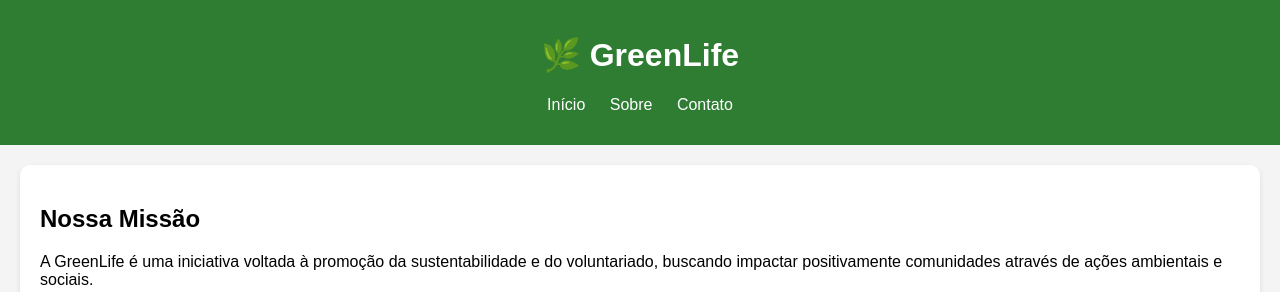
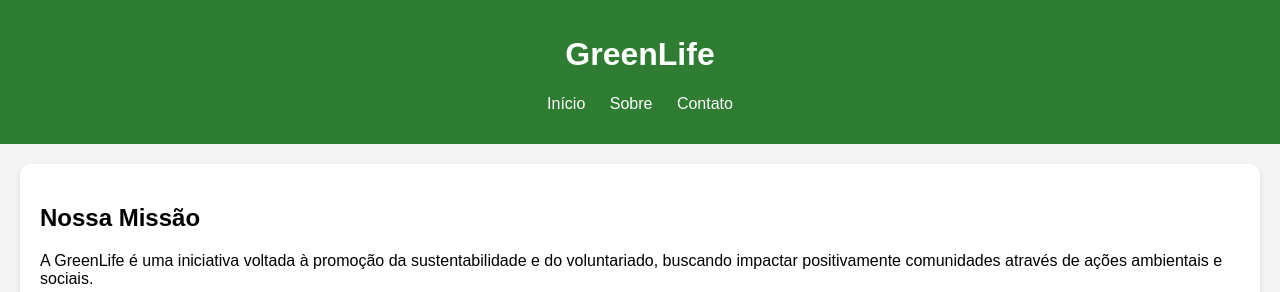
Before and after one commit to Biel2205/greenlife-institucional, a plain HTML site: page index.html in a window 1280 px wide. Shown: the top 292 px of the page. Drawn offline with Linux system fonts and the light colour scheme.

Commit message:
Update index.html

```diff
--- a/index.html
+++ b/index.html
@@ -11,7 +11,7 @@
 <body>
 
   <header>
-    <h1>🌿 GreenLife</h1>
+    <h1> GreenLife</h1>
     <nav>
       <ul>
         <li><a href="#">Início</a></li>
```
